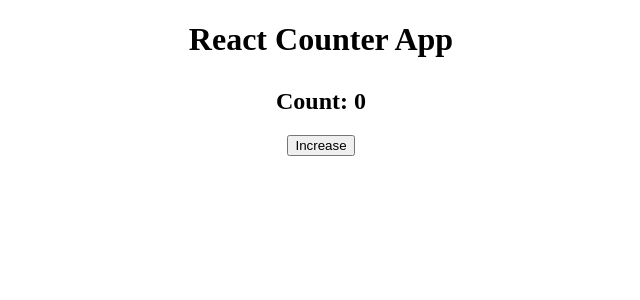
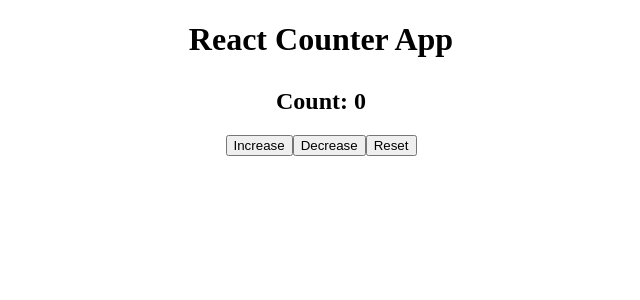
Before and after one commit to huzaifa-frontend/vite-react-counter, a React (Vite) app: page / in a window 1280 px wide. Shown: the top 300 px of the page, without its empty margins (319-959 px from the left). Built offline with nearby package versions, Linux system fonts and the light colour scheme.

Commit message:
Update Counter.jsx

```diff
--- a/src/components/Counter.jsx
+++ b/src/components/Counter.jsx
@@ -7,10 +7,20 @@
     setCount(count + 1);
   };
 
+  const handleDecrease = () => {
+    setCount(count - 1);
+  };
+
+  const handleReset = () => {
+    setCount(0);
+  };
+
   return (
     <div style={{ textAlign: "center", marginTop: "30px" }}>
       <h2>Count: {count}</h2>
       <button onClick={handleIncrease}>Increase</button>
+      <button onClick={handleDecrease}>Decrease</button>
+      <button onClick={handleReset}>Reset</button>
     </div>
   );
 }
```
